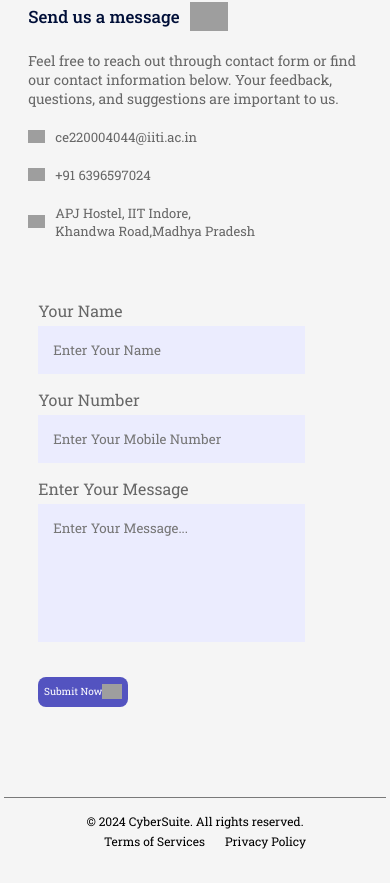
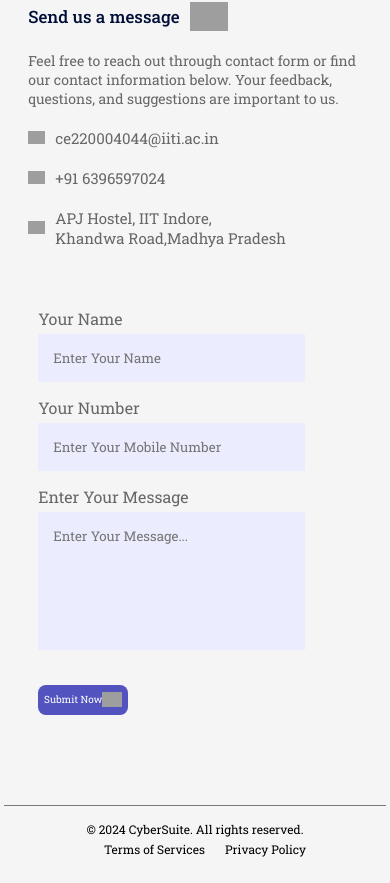
Before and after one commit to shiv3191/CybersuiteUI_Deploy, a React (Vite) app: page / in a window 390 px wide. Shown: the part 4620-5503 px from the top of the page. Built offline with nearby package versions, Linux system fonts and the light colour scheme; grey boxes are pictures that could not be loaded.

Commit message:
Update Contact.css

```diff
--- a/src/Components/Contact.css
+++ b/src/Components/Contact.css
@@ -200,7 +200,7 @@ span{
         width: 17px;
     }
     .contact-col ul li{
-        font-size: 13px;
+        font-size: 15px;
     }
     .newera{
         font-size: 10px;
```
